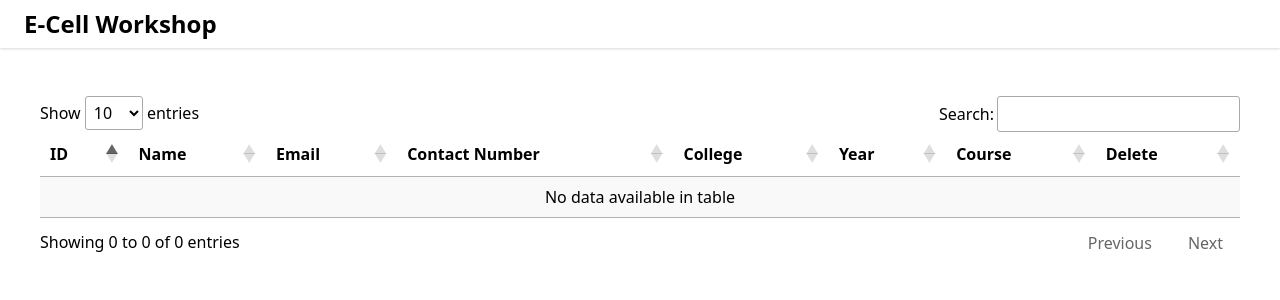
After one commit to snghaadi/Esummit-Final, a PHP site: page /admin/index_techworkshop_ds.php in a window 1280 px wide. The commit adds this page. Shown: the top 300 px of the page. Run offline with PHP 8.4, Linux system fonts and the light colour scheme; data that the repository does not hold is empty; some libraries are stand-ins or nearby versions.

Commit message:
techworkshop_ds

```diff
--- a/admin/index.php
+++ b/admin/index.php
@@ -9,6 +9,8 @@
 <body>
     <a href="index_workshop.php"><h1>Workshop</h1></a>
     <br>
-    <a href="index_techworkshop.php"><h1>Tech Workshop</h1></a>
+    <a href="index_techworkshop.php"><h1>Tech Workshop EV</h1></a>
+    <br>
+    <a href="index_techworkshop_ds.php"><h1>Tech Workshop DS</h1></a>
 </body>
 </html>
--- /dev/null
+++ b/admin/index_techworkshop_ds.php
@@ -0,0 +1,69 @@
+<?php include '../include/db.php'; ?>
+
+<!DOCTYPE html>
+<html lang="en">
+
+<head>
+    <meta charset="UTF-8">
+    <meta http-equiv="X-UA-Compatible" content="IE=edge">
+    <meta name="viewport" content="width=device-width, initial-scale=1.0">
+    <title>E-Cell | Recruitment</title>
+    <link rel="shortcut icon" href="../response/images/icon.png" type="image/x-icon">
+    <script src="https://code.jquery.com/jquery-3.6.0.js"></script>
+    <link href="https://unpkg.com/tailwindcss@^2/dist/tailwind.min.css" rel="stylesheet">
+    <link rel="stylesheet" type="text/css" href="https://cdn.datatables.net/1.10.25/css/jquery.dataTables.css">
+    <script type="text/javascript" charset="utf8" src="https://cdn.datatables.net/1.10.25/js/jquery.dataTables.js"></script>
+</head>
+
+<body>
+    <nav class="font-sans flex flex-col text-center content-center sm:flex-row sm:text-left sm:justify-between py-2 px-6 bg-white shadow sm:items-baseline w-full">
+      <div class="mb-2 sm:mb-0 inner">
+
+        <a href="/home" class="text-2xl no-underline text-grey-darkest hover:text-blue-dark font-sans font-bold">E-Cell Workshop</a><br>
+
+      </div>
+    </nav>
+    <br><br>
+    <div class="px-10">
+        <table id="table_id" class="display">
+            <thead>
+                <tr>
+                    <th>ID</th>
+                    <th>Name</th>
+                    <th>Email</th>
+                    <th>Contact Number</th>
+                    <th>College</th>
+                    <th>Year</th>
+                    <th>Course</th>
+                    <th>Delete</th>
+                </tr>
+            </thead>
+            <tbody>
+                <?php
+                    $query = "SELECT * FROM techworkshop_ds";
+                    $select_query = mysqli_query($connection, $query);
+                    while ($row = mysqli_fetch_assoc($select_query))
+                    {
+                        echo "<tr>";
+                        echo "<td>{$row['id']}</td>";
+                        echo "<td>{$row['name']}</td>";
+                        echo "<td>{$row['email']}</td>";
+                        echo "<td>{$row['number']}</td>";
+                        echo "<td>{$row['college']}</td>";
+                        echo "<td>{$row['year']}</td>";
+                        echo "<td>{$row['course']}</td>";
+                        echo "<td><a href='delete.php?id={$row['id']}'><button type='submit' class='bg-blue hover:bg-blue-dark text-dark font-bold py-2 px-4 rounded'>Delete</button></a></td>";
+                        echo "</tr>";
+                    }
+                ?>
+            </tbody>
+        </table>
+    </div>
+    <script>
+    $(document).ready(function() {
+        $('#table_id').DataTable();
+    });
+    </script>
+</body>
+
+</html>
```
Also changed, not shown: admin/delete_techworkshop_ds.php (added, +19 -0 lines), techworkshop.php (+3 -4 lines).
